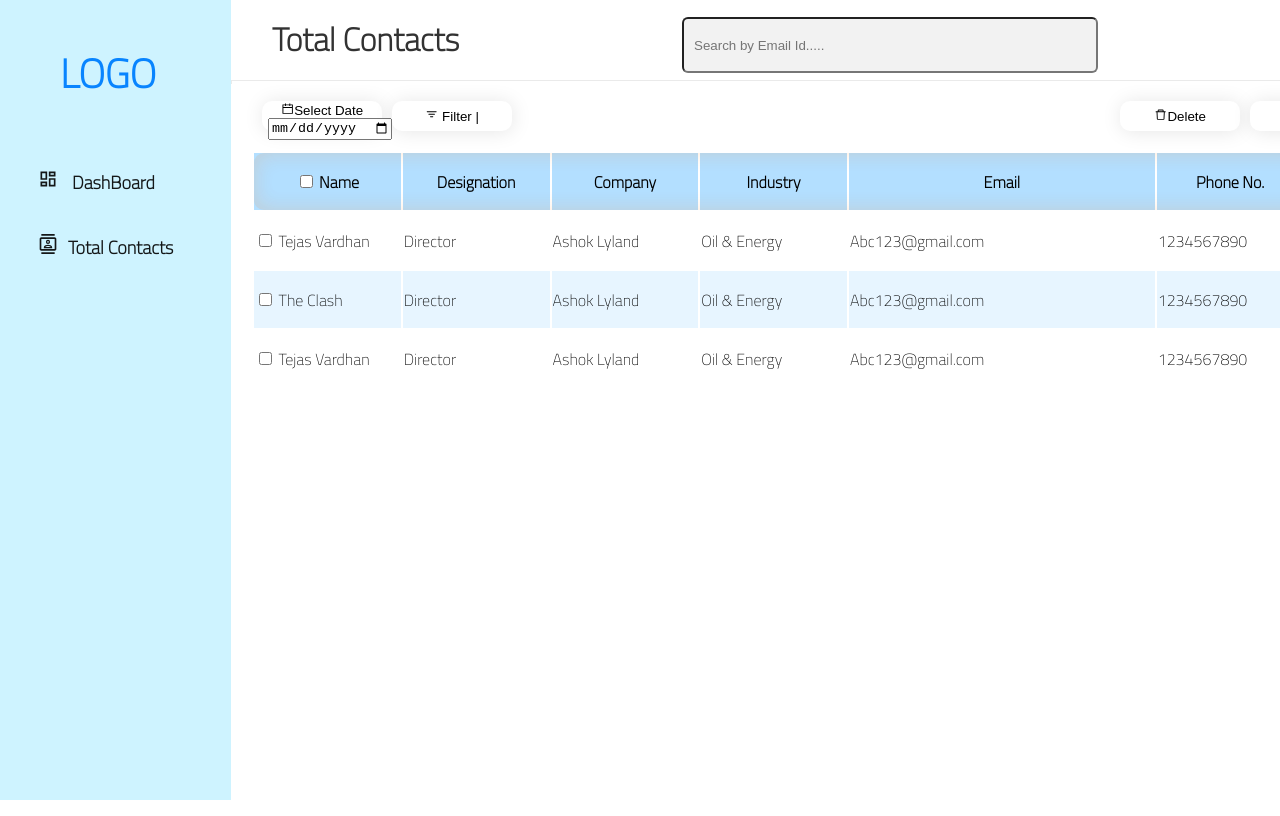
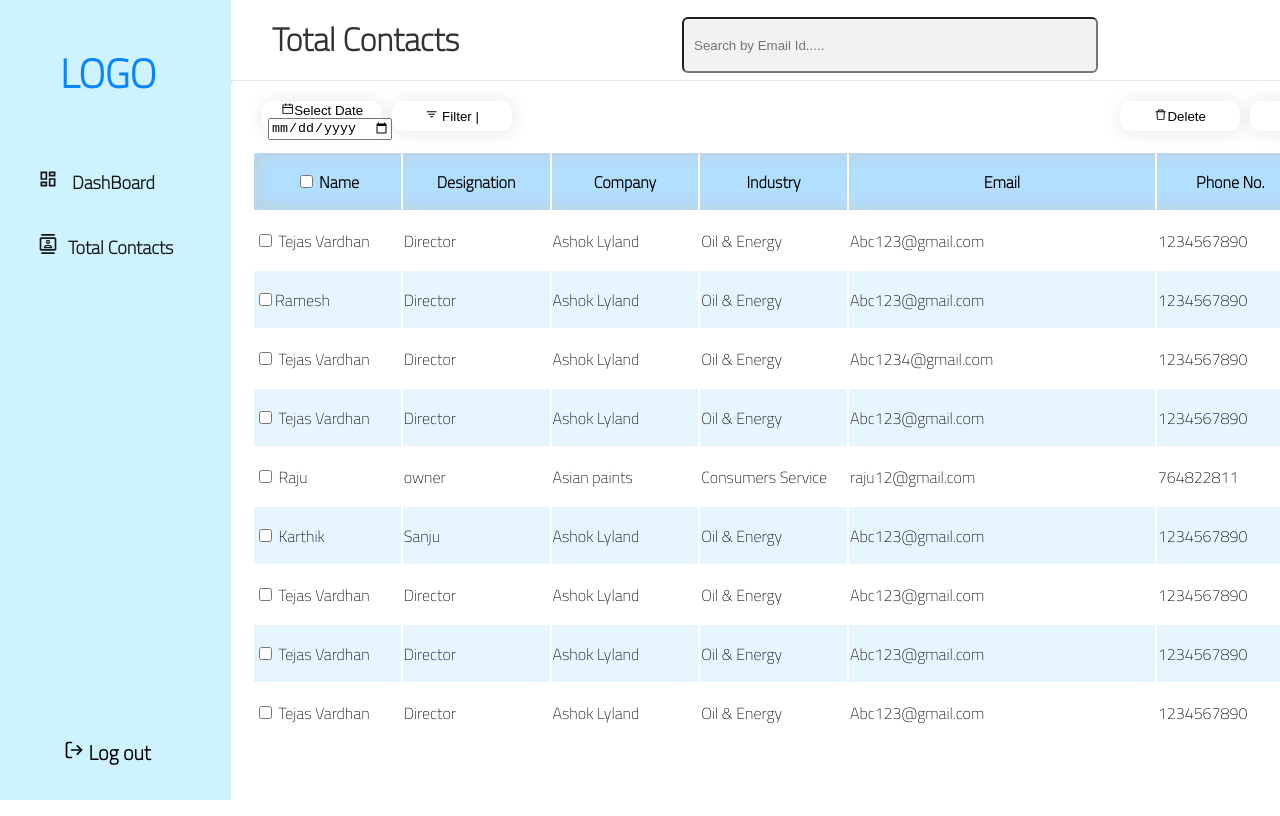
Before and after one commit to YogeshDhengale/Contacts-manager, a React (Create React App) app in the folder Frontend/: page /contactpage in a window 1280 px wide. Shown: the top 816 px of the page. Built offline with nearby package versions, Linux system fonts and the light colour scheme.

Commit message:
add logout btn

```diff
--- a/Frontend/src/Components/Contacts-Page/Contacts-Page.jsx
+++ b/Frontend/src/Components/Contacts-Page/Contacts-Page.jsx
@@ -52,7 +52,57 @@ const Contacts_page = () => {
                                 <td className="actionbtn"><a className="pen"><BsPencil></BsPencil></a> <a className="del"><RiDeleteBin6Line></RiDeleteBin6Line></a> </td>
                             </tr>
                             <tr>
-                                <td> <input type="checkbox" /> The Clash</td>
+                                <td> <input type="checkbox" />Ramesh</td>
+                                <td>Director</td>
+                                <td>Ashok Lyland</td>
+                                <td>Oil & Energy</td>
+                                <td>Abc123@gmail.com</td>
+                                <td>1234567890</td>
+                                <td>India</td>
+                                <td className="actionbtn"><a className="pen"><BsPencil></BsPencil></a> <a className="del"><RiDeleteBin6Line></RiDeleteBin6Line></a> </td>
+                            </tr>
+                            <tr>
+                                <td> <input type="checkbox" /> Tejas Vardhan</td>
+                                <td>Director</td>
+                                <td>Ashok Lyland</td>
+                                <td>Oil & Energy</td>
+                                <td>Abc1234@gmail.com</td>
+                                <td>1234567890</td>
+                                <td>India</td>
+                                <td className="actionbtn"><a className="pen"><BsPencil></BsPencil></a> <a className="del"><RiDeleteBin6Line></RiDeleteBin6Line></a> </td>
+                            </tr>
+                            <tr>
+                                <td> <input type="checkbox" /> Tejas Vardhan</td>
+                                <td>Director</td>
+                                <td>Ashok Lyland</td>
+                                <td>Oil & Energy</td>
+                                <td>Abc123@gmail.com</td>
+                                <td>1234567890</td>
+                                <td>India</td>
+                                <td className="actionbtn"><a className="pen"><BsPencil></BsPencil></a> <a className="del"><RiDeleteBin6Line></RiDeleteBin6Line></a> </td>
+                            </tr>
+                            <tr>
+                                <td> <input type="checkbox" /> Raju</td>
+                                <td>owner</td>
+                                <td>Asian paints</td>
+                                <td>Consumers Service</td>
+                                <td>raju12@gmail.com</td>
+                                <td>764822811</td>
+                                <td>Aus</td>
+                                <td className="actionbtn"><a className="pen"><BsPencil></BsPencil></a> <a className="del"><RiDeleteBin6Line></RiDeleteBin6Line></a> </td>
+                            </tr>
+                            <tr>
+                                <td> <input type="checkbox" /> Karthik</td>
+                                <td>Sanju</td>
+                                <td>Ashok Lyland</td>
+                                <td>Oil & Energy</td>
+                                <td>Abc123@gmail.com</td>
+                                <td>1234567890</td>
+                                <td>India</td>
+                                <td className="actionbtn"><a className="pen"><BsPencil></BsPencil></a> <a className="del"><RiDeleteBin6Line></RiDeleteBin6Line></a> </td>
+                            </tr>
+                            <tr>
+                                <td> <input type="checkbox" /> Tejas Vardhan</td>
                                 <td>Director</td>
                                 <td>Ashok Lyland</td>
                                 <td>Oil & Energy</td>
@@ -71,6 +121,17 @@ const Contacts_page = () => {
                                 <td>India</td>
                                 <td className="actionbtn"><a className="pen"><BsPencil></BsPencil></a> <a className="del"><RiDeleteBin6Line></RiDeleteBin6Line></a> </td>
                             </tr>
+                            <tr>
+                                <td> <input type="checkbox" /> Tejas Vardhan</td>
+                                <td>Director</td>
+                                <td>Ashok Lyland</td>
+                                <td>Oil & Energy</td>
+                                <td>Abc123@gmail.com</td>
+                                <td>1234567890</td>
+                                <td>India</td>
+                                <td className="actionbtn"><a className="pen"><BsPencil></BsPencil></a> <a className="del"><RiDeleteBin6Line></RiDeleteBin6Line></a> </td>
+                            </tr>
+
                         </tbody>
                     </table>
 
--- a/Frontend/src/Components/sideNavBar/SideNavBar.jsx
+++ b/Frontend/src/Components/sideNavBar/SideNavBar.jsx
@@ -1,6 +1,7 @@
 import React from 'react'
 import './sidebar.css'
 import {MdOutlineDashboard, MdOutlineContacts} from 'react-icons/md'
+import {FiLogOut} from 'react-icons/fi'
 import logo from "../../assets/Logo.png"
 
 const SideNavBar = () => {
@@ -20,6 +21,9 @@ const SideNavBar = () => {
           <a href="#" className='dashboardTotalContacts'><i class="ion-ios-settings"></i> <span class=""><MdOutlineContacts className='md'></MdOutlineContacts>Total Contacts</span></a>
         </li>
       </ul>
+      <div className='logout'>
+             <button className='logoutbtn'>{<FiLogOut></FiLogOut>} Log out</button>
+      </div>
     </nav>
   </aside>
 </section>
--- a/Frontend/src/Components/sideNavBar/sidebar.css
+++ b/Frontend/src/Components/sideNavBar/sidebar.css
@@ -89,3 +89,23 @@ li {
     margin-right: 10px;
     font-size: 20px;
 }
+
+.logoutbtn{
+    position: absolute;
+left: 5.5%;
+right: 12.5%;
+top: 90.5%;
+bottom: 2.5%;
+border: none;
+outline: none;
+background: none;
+
+font-family: 'Titillium Web';
+/* font-style: normal; */
+font-weight: bolder;
+font-size: 20px;
+line-height: 27px;
+color: #000000;
+
+/* background: #000000; */
+}
```
Also changed, not shown: Frontend/src/Components/Total-Contacts/Total-Contacts.jsx (line endings or trailing spaces), Frontend/src/assets/Vector.png (added), Frontend/src/assets/Vector13.png (added).
